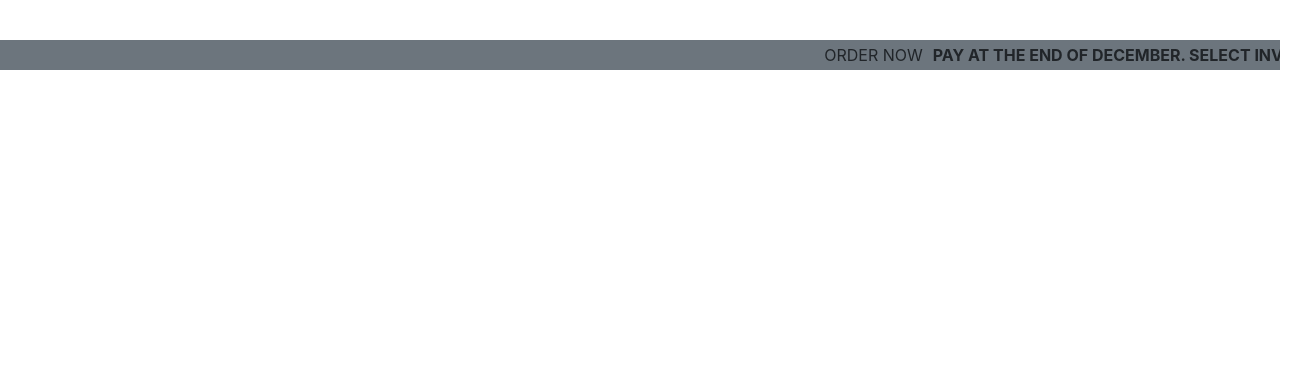
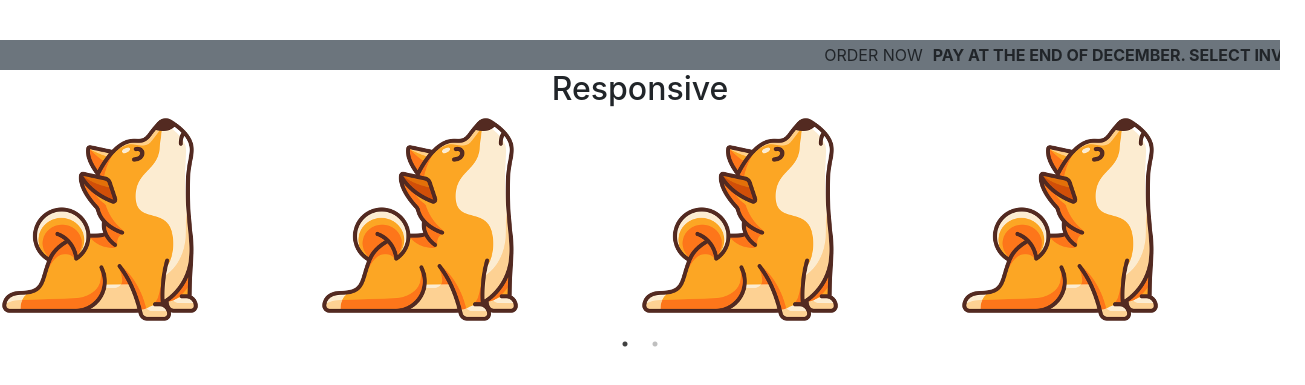
Before and after one commit to JonathanYon/e-com, a React (Create React App) app: page / in a window 1280 px wide. Shown: the part 365-750 px from the top of the page, 1305 px wide, since content can reach past the window. Built offline with nearby package versions, Linux system fonts and the light colour scheme.

Commit message:
basic carousel

```diff
--- a/package.json
+++ b/package.json
@@ -13,17 +13,20 @@
     "@types/react-dom": "^17.0.11",
     "@types/react-redux": "^7.1.20",
     "@types/react-router-dom": "^5.3.2",
+    "@types/react-slick": "^0.23.7",
+    "@types/slick-carousel": "^1.6.37",
     "bootstrap": "^4.6.0",
     "react": "^17.0.2",
     "react-bootstrap": "^2.0.2",
     "react-dom": "^17.0.2",
     "react-icons": "^4.3.1",
-    "react-responsive-carousel": "^3.2.22",
     "react-router-dom": "^6.0.2",
     "react-scripts": "4.0.3",
+    "react-slick": "^0.28.1",
     "redux": "^4.1.2",
     "redux-persist": "^6.0.0",
     "redux-thunk": "^2.4.0",
+    "slick-carousel": "^1.8.1",
     "typescript": "^4.5.2",
     "web-vitals": "^1.1.2"
   },
--- a/src/App.tsx
+++ b/src/App.tsx
@@ -4,6 +4,7 @@ import "./App.css";
 import TopNav from "./component/navfoot/TopNav";
 import IndividualCategory from "./component/Home/category/IndividualCateg";
 import InfinitWords from "./component/Home/infiniteWords/InfiniteWords";
+import Carousell from "./component/Home/carousel/Carousell";
 
 function App() {
   return (
@@ -11,6 +12,7 @@ function App() {
       <TopNav />
       <IndividualCategory />
       <InfinitWords />
+      <Carousell />
     </div>
   );
 }
--- /dev/null
+++ b/src/asset/img.ts
@@ -0,0 +1,33 @@
+import img1 from "../asset/64x64.png"
+import img2 from "../asset/brand.jpeg"
+import img3 from "../asset/api_documentation.png"
+import img4 from "../asset/business.png"
+import img5 from "../asset/design.png"
+import img6 from "../asset/data.png"
+import img7 from "../asset/doge_email.png"
+import img8 from "../asset/doge_email.png"
+import img10 from "../asset/doge_title.png"
+import img9 from "../asset/hr.png"
+import img11 from "../asset/jobs.png"
+import img12 from "../asset/marketing.png"
+import img13 from "../asset/product.png"
+import img14 from "../asset/teach.png"
+import img15 from "../asset/ux.jpeg"
+
+export const images = {
+    img1: img1,
+    img2: img2,
+    img3: img3,
+    img4: img4,
+    img5: img5,
+    img6: img6,
+    img7: img7,
+    img8: img8,
+    img9: img9,
+    img10: img10,
+    img11: img11,
+    img12: img12,
+    img13: img13,
+    img14: img14,
+    img15: img15
+}
--- /dev/null
+++ b/src/component/Home/carousel/Carousell.tsx
@@ -0,0 +1,71 @@
+import { images } from "../../../asset/img";
+import Slider from "react-slick";
+
+const Carousell = () => {
+  let settings = {
+    dots: true,
+    infinite: false,
+    speed: 500,
+    slidesToShow: 4,
+    slidesToScroll: 4,
+    initialSlide: 0,
+    responsive: [
+      {
+        breakpoint: 1024,
+        settings: {
+          slidesToShow: 3,
+          slidesToScroll: 3,
+          infinite: true,
+          dots: true,
+        },
+      },
+      {
+        breakpoint: 600,
+        settings: {
+          slidesToShow: 2,
+          slidesToScroll: 2,
+          initialSlide: 2,
+        },
+      },
+      {
+        breakpoint: 480,
+        settings: {
+          slidesToShow: 1,
+          slidesToScroll: 1,
+        },
+      },
+    ],
+  };
+  return (
+    <div>
+      <h2> Responsive </h2>
+      <Slider {...settings}>
+        <div>
+          <img src={images.img7} />
+        </div>
+        <div>
+          <img src={images.img8} />
+        </div>
+        <div>
+          <img src={images.img8} />
+        </div>
+        <div>
+          <img src={images.img7} />
+        </div>
+        <div>
+          <img src={images.img8} />
+        </div>
+        <div>
+          <img src={images.img7} />
+        </div>
+        <div>
+          <img src={images.img7} />
+        </div>
+        <div>
+          <img src={images.img8} />
+        </div>
+      </Slider>
+    </div>
+  );
+};
+export default Carousell;
```
Also changed, not shown: src/index.tsx (+8 -6 lines), 1 other file (tests, documents, lock files or other folders).
